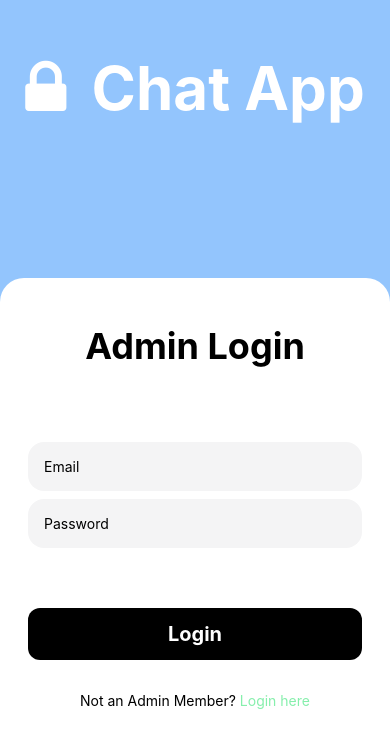
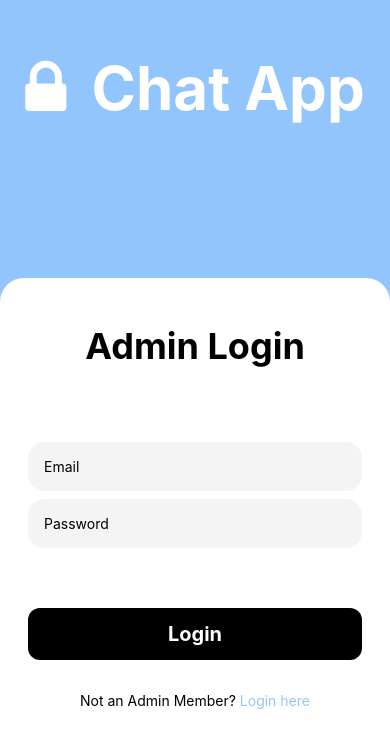
Before and after one commit to SE3A04-Project-Team/secure-chat-app, a React Native app in the folder app/: screen /AdminLoginScreen in a window 390 px wide. Shown: the part 103-844 px from the top of the page. Built offline with nearby package versions, Linux system fonts and the light colour scheme.

Commit message:
updated text link colour on admin login screen

```diff
--- a/app/screens/AdminLoginScreen.jsx
+++ b/app/screens/AdminLoginScreen.jsx
@@ -54,7 +54,7 @@ const AdminLoginScreen = ({navigation}) => {
                     <View className="flex flex-row justify-center text-lg font-semibold">
                         <Text>Not an Admin Member? </Text>
                         <TouchableOpacity onPress={() => navigation.navigate("UserLoginScreen")}>
-                            <Text className="text-accent">Login here</Text>
+                            <Text className="text-admin_accent">Login here</Text>
                         </TouchableOpacity>
                     </View>
                 </View>
```
